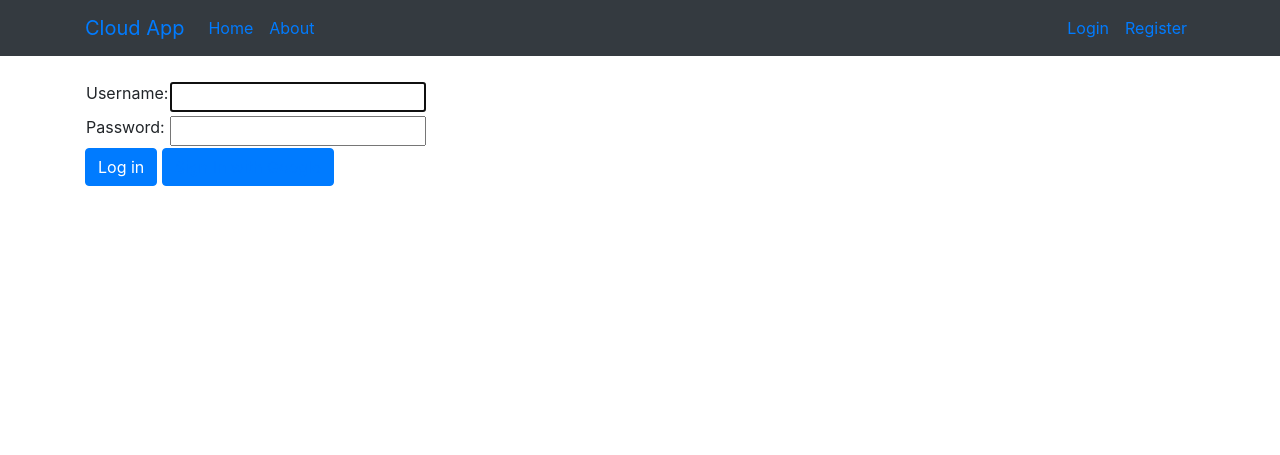
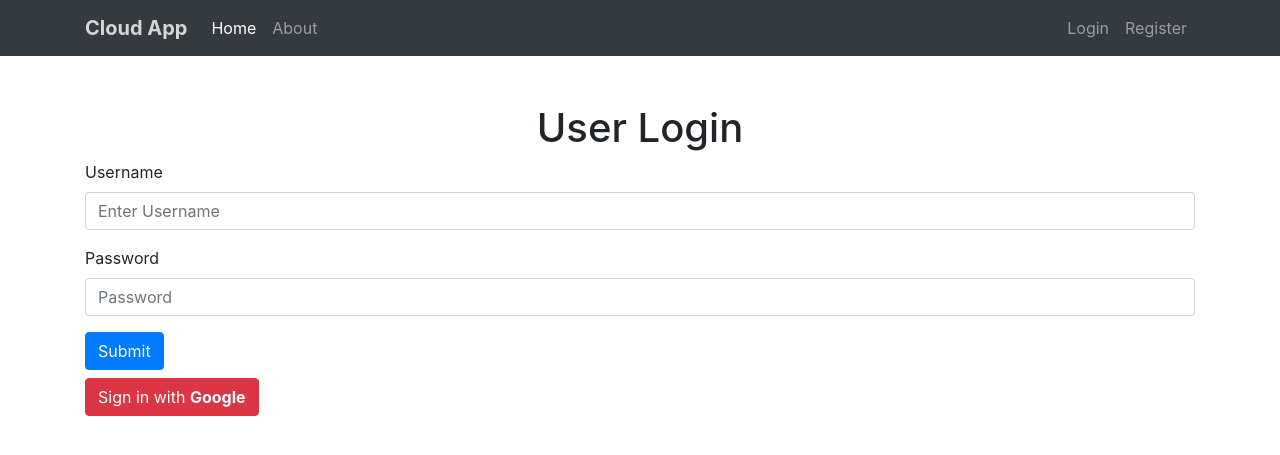
Before and after one commit to s3843573/cloudApp, a Django app: page /login/ in a window 1280 px wide. Shown: the top 455 px of the page. Run offline with Django 4.2, Linux system fonts and the light colour scheme; parts of the project's set-up code (start-up, migrations or seed data) failed here and were passed over; some libraries are stand-ins or nearby versions.

Commit message:
changed login, logout and modified image url

```diff
--- a/cloudApp/urls.py
+++ b/cloudApp/urls.py
@@ -24,7 +24,7 @@ urlpatterns = [
     path('admin/', admin.site.urls),
     path('', include("store.urls")),
     path('register/', user_views.register, name='register'),
-    path('login/', auth_views.LoginView.as_view(template_name='users/login.html'), name="login"),
-    path('logout/', auth_views.LogoutView.as_view(template_name='users/logout.html'), name="logout"),
+    path('login/', user_views.loginUser, name="login"),
+    path('logout/', user_views.logoutUser, name="logout"),
     path('accounts/', include('allauth.urls')),
 ] + static(settings.MEDIA_URL, document_root=settings.MEDIA_ROOT)
--- a/imagedefinitions.json
+++ /dev/null
@@ -1,6 +0,0 @@
-[
-  {
-    "name": "assignment1",
-    "ImageURI": "660074549523.dkr.ecr.us-east-1.amazonaws.com/assignment1"
-  }
-]
--- a/store/templates/store/about.html
+++ b/store/templates/store/about.html
@@ -1,7 +1,5 @@
-{% extends "store/base.html" %}
-
-{% block content %}
+{% extends "store/base.html" %} {% block content %}
 
 <h1>Abouts</h1>
-
+<h2>Cloud Computing Project</h2>
 {% endblock content %}
--- a/store/templates/store/base.html
+++ b/store/templates/store/base.html
@@ -15,9 +15,11 @@
   </head>
 
   <body>
-    <nav class="navbar navbar-expand-lg navbar-blue bg-dark">
+    <nav class="navbar navbar-expand-lg navbar-dark bg-dark">
       <div class="container">
-        <a class="navbar-brand" href="#">Cloud App</a>
+        <a class="navbar-brand" style="color: #d6d6d6; font-weight: bold"
+          >Cloud App</a
+        >
         <button
           class="navbar-toggler"
           type="button"
@@ -42,7 +44,6 @@
             </li>
           </ul>
           {% if user.is_authenticated %}
-          <a href="{% url 'store-cart' %}" class="nav-item nav-link">Cart</a>
           <a href="{% url 'logout' %}" class="nav-item nav-link">Log Out</a>
           {% else %}
           <div class="navbar-nav">
--- a/store/urls.py
+++ b/store/urls.py
@@ -4,6 +4,5 @@ from . import views
 urlpatterns = [
     path('', views.home, name='store-home'),
     path('about/', views.about, name='store-about'),
-    path('cart', views.cart, name="store-cart"),
     path('products/<int:id>/', views.productInfo, name="product-info")
 ]
--- a/users/templates/users/login.html
+++ b/users/templates/users/login.html
@@ -1,24 +1,33 @@
-{% extends "store/base.html" %} {% block content %}
+{% extends "store/base.html" %} {% load socialaccount %} {% block content %}
 <div class="content-section">
-  <form method="post" action="{% url 'login' %}">
-    {% csrf_token %}
-    <table>
-      <tr>
-        <td>{{ form.username.label_tag }}</td>
-        <td>{{ form.username }}</td>
-      </tr>
-      <tr>
-        <td>{{ form.password.label_tag }}</td>
-        <td>{{ form.password }}</td>
-      </tr>
-    </table>
-    <button type="submit" class="btn btn-primary mb-2">Log in</button>
-    <button type="submit" class="btn btn-primary mb-2">
-      <a
-        href="https://accounts.google.com/o/oauth2/auth/oauthchooseaccount?client_id=724712507497-7glqnj8k0bhi7chkr7j5iv28b86rhc8i.apps.googleusercontent.com&redirect_uri=http%3A%2F%2F127.0.0.1%3A8000%2Faccounts%2Fgoogle%2Flogin%2Fcallback%2F&scope=profile%20email&response_type=code&state=0nRF5ZtJBSLK&access_type=online&flowName=GeneralOAuthFlow"
-        >Sign In with Google</a
-      >
-    </button>
+  <h1 class="text-center mt-5">User Login</h1>
+
+  {% csrf_token %}
+  <form method="POST">
+    <div class="form-group">
+      <label for="exampleInputEmail1">Username</label>
+      <input
+        type=""
+        class="form-control"
+        placeholder="Enter Username"
+        name="username"
+      />
+    </div>
+    <div class="form-group">
+      <label for="exampleInputPassword1">Password</label>
+      <input
+        type="password"
+        class="form-control"
+        id="exampleInputPassword1"
+        placeholder="Password"
+        name="password"
+      />
+    </div>
+    <button type="submit" class="btn btn-primary" value="login">Submit</button>
   </form>
+
+  <a href="{% provider_login_url 'google' %}" class="btn btn-danger mt-2"
+    >Sign in with <b>Google</b></a
+  >
 </div>
 {% endblock content %}
--- a/users/views.py
+++ b/users/views.py
@@ -1,32 +1,39 @@
 from django.shortcuts import render, redirect
 from django.contrib.auth.forms import UserCreationForm
 from django.contrib import messages
-# Create your views here.
-from django.contrib.auth import authenticate, login
+from django.contrib.auth import authenticate, login, logout
+from .forms import RegistrationForm
+from django.contrib.auth.decorators import login_required
 
 
 def register(request):
     if request.method == 'POST':
-        form = UserCreationForm(request.POST)
+        form = RegistrationForm(request.POST)
         if form.is_valid():
             form.save()
             messages.success(request, "User Created")
             return redirect("login")
     else:
-        form = UserCreationForm()
+        form = RegistrationForm()
     return render(request, 'users/register.html', {'form': form})
 
 
-# def login(request):
-#     username = request.POST['username']
-#     password = request.POST['password']
-#     user = authenticate(request, username, password)
-#     if user is not None:
-#         login(request, user)
-#         return redirect('store-home')
+def loginUser(request):
+    if request.method == 'POST':
+        username = request.POST['username']
+        password = request.POST['password']
+        user = authenticate(username=username, password=password)
+        if user is not None:
+            login(request, user)
+            return redirect('store-home')
+        else:
+            messages.success(request, "Users Does not Exists")
+            return redirect('login')
 
-#     return None
+    return render(request, 'users/login.html')
 
 
-def logout(request):
-    pass
+def logoutUser(request):
+    logout(request)
+    messages.success(request, "You have Logged Out")
+    return redirect('store-home')
```
Also changed, not shown: store/views.py (+7 -11 lines), users/forms.py (added, +18 -0 lines), users/templates/users/register.html (+3 -4 lines).
